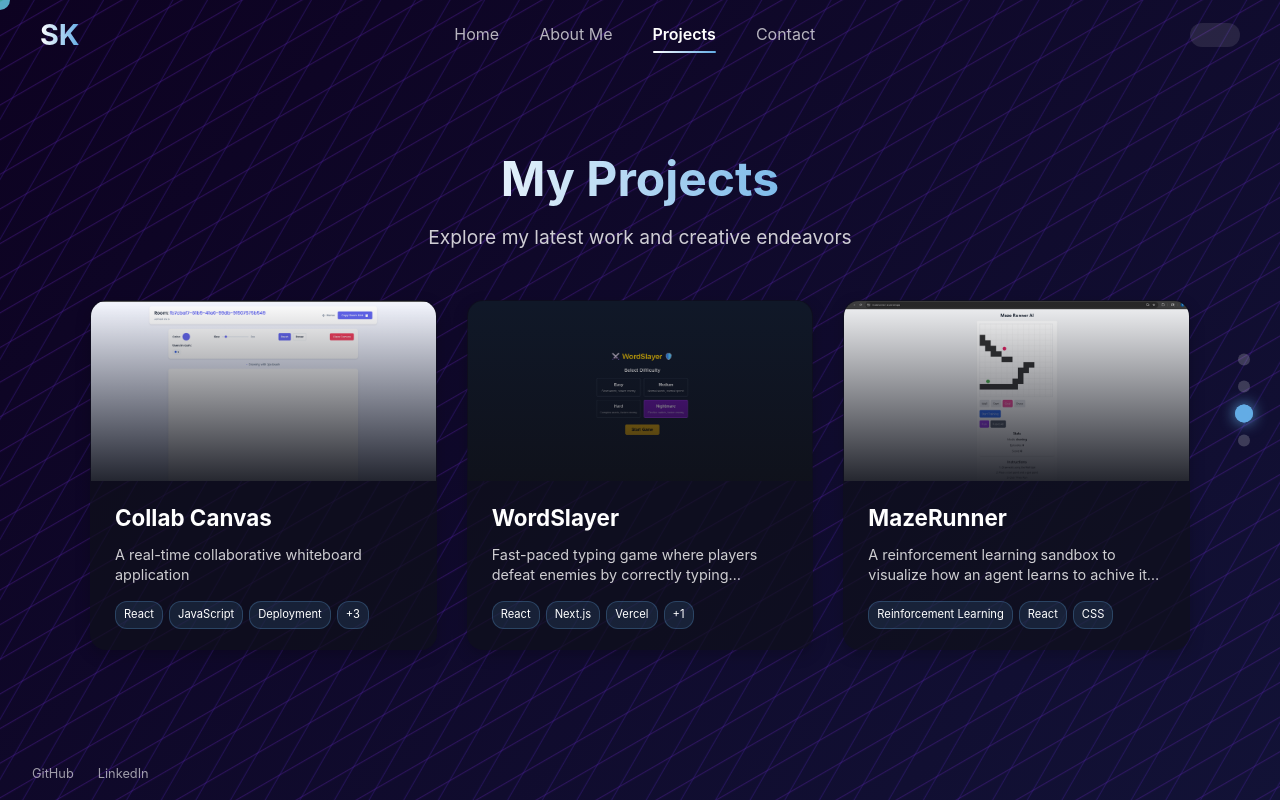
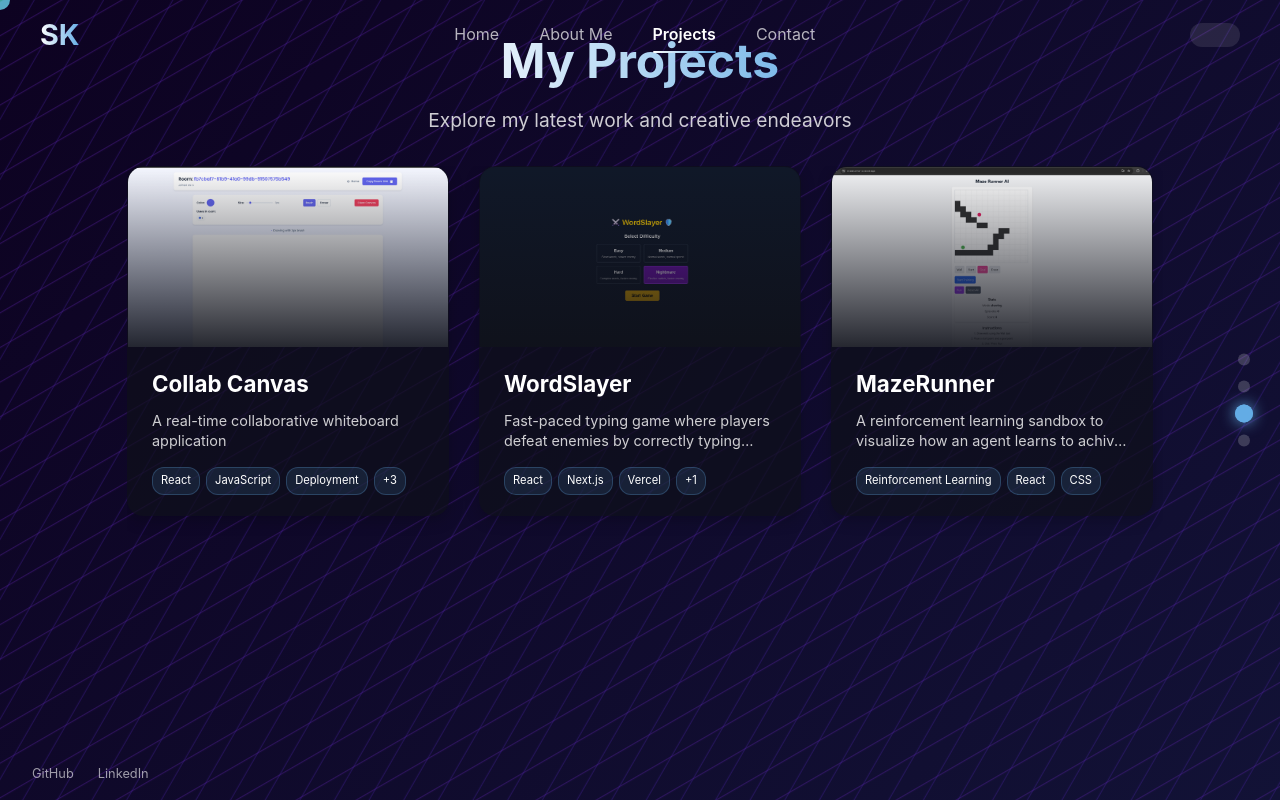
Before and after one commit to siddharthkhachane/sidportfolio, a React (Create React App) app: page / in a window 1280 px wide. Both pictures are taken after a click on the element "Projects". Built offline with nearby package versions, Linux system fonts and the light colour scheme.

Commit message:
Update Projects.js

```diff
--- a/src/components/sections/Projects.js
+++ b/src/components/sections/Projects.js
@@ -1,4 +1,4 @@
-import React, { useState } from 'react';
+import React, { useState, useEffect, useRef } from 'react';
 import styled from 'styled-components';
 import { motion, AnimatePresence } from 'framer-motion';
 import ProjectCard from '../projects/ProjectCard';
@@ -9,6 +9,8 @@ import { useNavigation } from '../../context/NavigationContext';
 const Projects = ({ setIsModalOpen }) => {
   const { sections, activeSection } = useNavigation();
   const [selectedProject, setSelectedProject] = useState(null);
+  const [isScrolling, setIsScrolling] = useState(false);
+  const scrollContainerRef = useRef(null);
   const currentColor = sections[activeSection].color;
 
   const handleProjectClick = (project) => {
@@ -26,6 +28,40 @@ const Projects = ({ setIsModalOpen }) => {
       document.dispatchEvent(new CustomEvent('modalClose'));
     }
   };
+
+  useEffect(() => {
+    const handleTouchStart = (e) => {
+      if (scrollContainerRef.current && scrollContainerRef.current.contains(e.target)) {
+        const container = scrollContainerRef.current;
+        const { scrollTop, scrollHeight, clientHeight } = container;
+
+        if (scrollHeight > clientHeight) {
+          setIsScrolling(true);
+          e.stopPropagation();
+        }
+      }
+    };
+
+    const handleTouchEnd = () => {
+      setIsScrolling(false);
+    };
+
+    const handleScroll = (e) => {
+      if (scrollContainerRef.current && scrollContainerRef.current.contains(e.target)) {
+        e.stopPropagation();
+      }
+    };
+
+    document.addEventListener('touchstart', handleTouchStart, { passive: false });
+    document.addEventListener('touchend', handleTouchEnd);
+    document.addEventListener('wheel', handleScroll, { passive: false });
+
+    return () => {
+      document.removeEventListener('touchstart', handleTouchStart);
+      document.removeEventListener('touchend', handleTouchEnd);
+      document.removeEventListener('wheel', handleScroll);
+    };
+  }, []);
 
   return (
     <ProjectsContainer>
@@ -46,6 +82,12 @@ const Projects = ({ setIsModalOpen }) => {
         </motion.p>
       </SectionHeader>
 
+      <ScrollableContainer
+        ref={scrollContainerRef}
+        onTouchStart={(e) => e.stopPropagation()}
+        onTouchMove={(e) => e.stopPropagation()}
+        onWheel={(e) => e.stopPropagation()}
+      >
         <ProjectsGrid>
           {projectsData.map((project, index) => (
             <motion.div
@@ -62,6 +104,7 @@ const Projects = ({ setIsModalOpen }) => {
             </motion.div>
           ))}
         </ProjectsGrid>
+      </ScrollableContainer>
 
       <AnimatePresence>
         {selectedProject && (
@@ -85,14 +128,27 @@ const Projects = ({ setIsModalOpen }) => {
 
 const ProjectsContainer = styled.div`
   width: 100%;
+  height: 100%;
   display: flex;
   flex-direction: column;
   align-items: center;
+  padding: 0 2rem;
+
+  @media (max-width: 768px) {
+    padding: 0 1rem;
+    height: 100vh;
+    overflow: hidden;
+  }
+
+  @media (max-width: 480px) {
+    padding: 0 0.5rem;
+  }
 `;
 
 const SectionHeader = styled.div`
   text-align: center;
-  margin-bottom: 3rem;
+  margin-bottom: 2rem;
+  flex-shrink: 0;
 
   h1 {
     font-size: 3rem;
@@ -100,11 +156,77 @@ const SectionHeader = styled.div`
     background: linear-gradient(to right, #ffffff, ${props => props.backgroundColor});
     -webkit-background-clip: text;
     -webkit-text-fill-color: transparent;
+    line-height: 1.2;
   }
 
   p {
     font-size: 1.2rem;
     color: rgba(255, 255, 255, 0.8);
+    max-width: 600px;
+    margin: 0 auto;
+  }
+
+  @media (max-width: 768px) {
+    margin-bottom: 1.5rem;
+
+    h1 {
+      font-size: 2.5rem;
+    }
+
+    p {
+      font-size: 1rem;
+    }
+  }
+
+  @media (max-width: 480px) {
+    margin-bottom: 1rem;
+
+    h1 {
+      font-size: 2rem;
+    }
+
+    p {
+      font-size: 0.9rem;
+    }
+  }
+`;
+
+const ScrollableContainer = styled.div`
+  width: 100%;
+  flex: 1;
+  overflow-y: auto;
+  overflow-x: hidden;
+  padding-right: 10px;
+  margin-right: -10px;
+
+  &::-webkit-scrollbar {
+    width: 8px;
+  }
+
+  &::-webkit-scrollbar-track {
+    background: rgba(255, 255, 255, 0.05);
+    border-radius: 4px;
+  }
+
+  &::-webkit-scrollbar-thumb {
+    background: rgba(255, 255, 255, 0.2);
+    border-radius: 4px;
+  }
+
+  &::-webkit-scrollbar-thumb:hover {
+    background: rgba(255, 255, 255, 0.3);
+  }
+
+  scrollbar-width: thin;
+  scrollbar-color: rgba(255, 255, 255, 0.2) rgba(255, 255, 255, 0.05);
+
+  @media (max-width: 768px) {
+    -webkit-overflow-scrolling: touch;
+    scroll-behavior: smooth;
+
+    &::-webkit-scrollbar {
+      width: 4px;
+    }
   }
 `;
 
@@ -113,9 +235,17 @@ const ProjectsGrid = styled.div`
   grid-template-columns: repeat(auto-fill, minmax(300px, 1fr));
   gap: 30px;
   width: 100%;
+  padding-bottom: 2rem;
 
   @media (max-width: 768px) {
     grid-template-columns: 1fr;
+    gap: 20px;
+    padding-bottom: 1rem;
+  }
+
+  @media (max-width: 480px) {
+    gap: 15px;
+    padding-bottom: 0.5rem;
   }
 `;
 
@@ -132,6 +262,14 @@ const ProjectDetailsOverlay = styled(motion.div)`
   align-items: center;
   justify-content: center;
   padding: 2rem;
+
+  @media (max-width: 768px) {
+    padding: 1rem;
+  }
+
+  @media (max-width: 480px) {
+    padding: 0.5rem;
+  }
 `;
 
 export default Projects;
```
Lines whose indentation alone changed are shown as unchanged.
